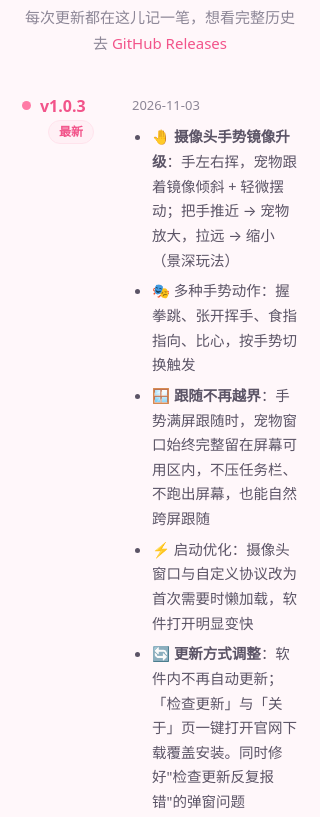
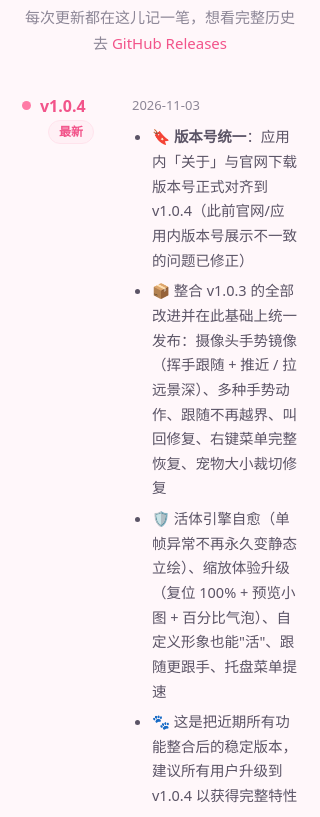
Before and after one commit to code-outpost/xiaojian-dev, an Electron app: page website/index.html in a window 320 px wide. Shown: the part 3735-4552 px from the top of the page. Drawn offline with Linux system fonts and the light colour scheme.

Commit message:
chore: 版本号升至 v1.0.4 并同步官网更新日志

```diff
--- a/package.json
+++ b/package.json
@@ -1,7 +1,7 @@
 {
   "name": "mochi-desktop-pet",
   "productName": "Mochi",
-  "version": "1.0.3",
+  "version": "1.0.4",
   "description": "Mochi - a Windows desktop pet that sees, remembers, and keeps you company",
   "main": "main.js",
   "author": "Mochi",
--- a/website/index.html
+++ b/website/index.html
@@ -208,7 +208,19 @@
   <p class="sec-sub">每次更新都在这儿记一笔，想看完整历史去 <a href="https://github.com/code-outpost/xiaojian-dev/releases">GitHub Releases</a></p>
   <div class="log">
     <div class="log-item">
-      <div class="log-ver">v1.0.3<span class="log-tag">最新</span></div>
+      <div class="log-ver">v1.0.4<span class="log-tag">最新</span></div>
+      <div class="log-body">
+        <div class="log-date">2026-11-03</div>
+        <ul>
+          <li>🔖 <b>版本号统一</b>：应用内「关于」与官网下载版本号正式对齐到 v1.0.4（此前官网/应用内版本号展示不一致的问题已修正）</li>
+          <li>📦 整合 v1.0.3 的全部改进并在此基础上统一发布：摄像头手势镜像（挥手跟随 + 推近 / 拉远景深）、多种手势动作、跟随不再越界、叫回修复、右键菜单完整恢复、宠物大小裁切修复</li>
+          <li>🛡️ 活体引擎自愈（单帧异常不再永久变静态立绘）、缩放体验升级（复位 100% + 预览小图 + 百分比气泡）、自定义形象也能"活"、跟随更跟手、托盘菜单提速</li>
+          <li>🐾 这是把近期所有功能整合后的稳定版本，建议所有用户升级到 v1.0.4 以获得完整特性</li>
+        </ul>
+      </div>
+    </div>
+    <div class="log-item">
+      <div class="log-ver">v1.0.3</div>
       <div class="log-body">
         <div class="log-date">2026-11-03</div>
         <ul>
@@ -263,7 +275,7 @@
 
 <section id="download" class="wrap">
   <div class="download">
-    <h2>免费下载 Mochi <span class="ver-pill">v1.0.3</span></h2>
+    <h2>免费下载 Mochi <span class="ver-pill">v1.0.4</span></h2>
     <p style="color:var(--ink-2);margin-top:8px">支持 Windows 10 / 11 · 免费 · 当前最新稳定版</p>
     <div class="dl-btns">
       <a class="btn btn-primary" href="#" data-dl="setup">⬇ 安装版（推荐）</a>
@@ -309,7 +321,7 @@
  *    VERSION = 当前版本号（要和 package.json 的 version 一致）
  * ============================================================ */
 const REPO = 'code-outpost/xiaojian-dev';
-const VERSION = '1.0.3';
+const VERSION = '1.0.4';
 
 const BASE = 'https://github.com/' + REPO;
 document.querySelectorAll('[data-dl]').forEach(function (a) {
```
